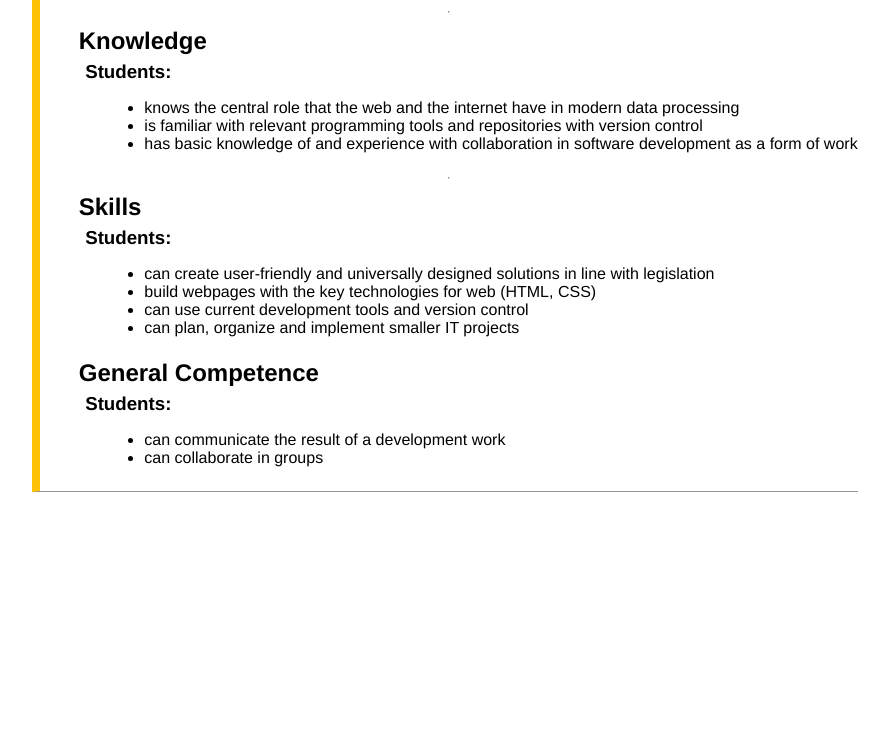
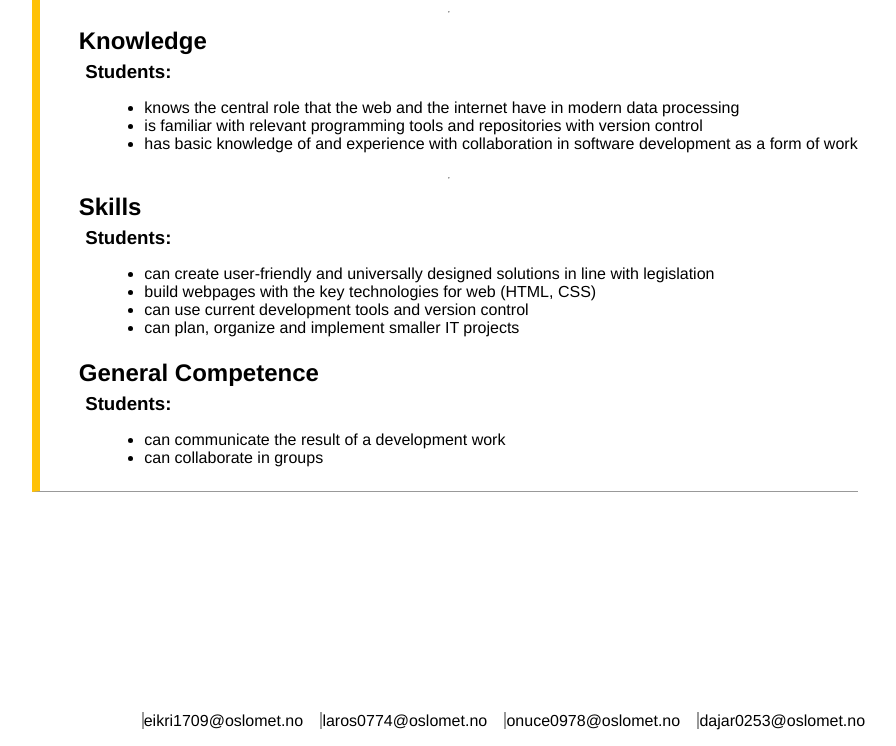
Before and after one commit to Godlia/Group82-Oblig2, a plain HTML site: page pages/page2.html in a window 1280 px wide. Shown: the part 54-800 px from the top of the page, without its empty margins (195-1091 px from the left). Drawn offline with Linux system fonts and the light colour scheme.

Commit message:
Footer emails

```diff
--- a/pages/page2.html
+++ b/pages/page2.html
@@ -44,6 +44,14 @@
             </div>
 
         </div>
+        <footer>
+            <ul class="footer">
+                <li>eikri1709@oslomet.no</li>
+                <li>laros0774@oslomet.no</li>
+                <li>onuce0978@oslomet.no</li>
+                <li>dajar0253@oslomet.no</li>
+            </ul>
+        </footer>
 </body>
 
 <script>
--- a/stylesheets/style.css
+++ b/stylesheets/style.css
@@ -111,3 +111,13 @@ body {
 ul {
     margin-left: 5vw;
 }
+
+footer {
+    position: absolute;
+    bottom: 0;
+}
+footer ul li {
+    display: inline;
+    border-left: #999999 solid 2px;
+    margin-left: 1vw;
+}
```
